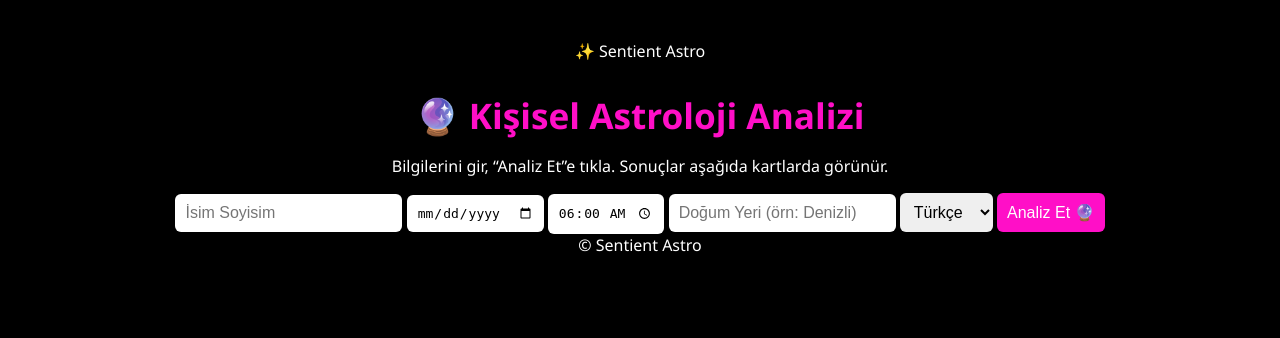
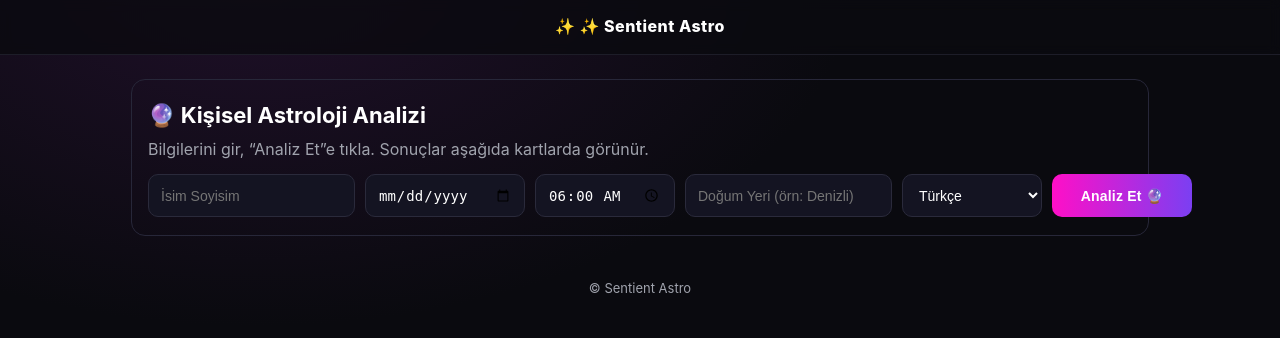
Before and after one commit to omertekin1409/sentient-astro-final, a Flask app: page / in a window 1280 px wide. Shown: the top 338 px of the page. Run offline with Flask 3, Linux system fonts and the light colour scheme.

Commit message:
Refactor CSS with variables and modern layout

```diff
--- a/static/style.css
+++ b/static/style.css
@@ -1,51 +1,84 @@
-body {
-  background-color: #000;
-  color: #fff;
-  font-family: "Segoe UI", sans-serif;
-  text-align: center;
-  margin: 0;
-  padding: 40px;
+:root{
+  --bg:#0a0a0f;
+  --card:#12121a;
+  --muted:#a0a3ad;
+  --accent:#ff0fc7;
+  --rail:#262636;
+}
+*{box-sizing:border-box}
+html,body{margin:0;padding:0}
+body{
+  background: radial-gradient(1000px 600px at 20% -10%, #20102a 0%, #0a0a0f 60%) no-repeat,
+             var(--bg);
+  color:#fff;
+  font: 16px/1.6 "Inter", "Segoe UI", system-ui, -apple-system, sans-serif;
 }
 
-h1 {
-  color: #ff0fc7;
-  font-size: 2.2em;
-  margin-bottom: 10px;
+.topbar{
+  display:flex;align-items:center;justify-content:center;
+  padding:14px 20px;border-bottom:1px solid #1d1d28;
+  position:sticky;top:0;background:rgba(10,10,15,.8);backdrop-filter: blur(6px);
+}
+.logo{font-weight:800;letter-spacing:.5px;color:#fff}
+.logo::before{content:"✨ ";color:var(--accent)}
+
+.container{max-width:1050px;margin:24px auto;padding:0 16px}
+.panel{
+  background: transparent;border:1px solid #272739;border-radius:14px;
+  padding:18px 16px;margin-bottom:18px;
+}
+h1{margin:0 0 4px;font-size:22px}
+.sub{color:var(--muted);margin:0 0 12px}
+
+.form{display:grid;grid-template-columns:1fr 160px 140px 1fr 140px 140px;gap:10px}
+.form input,.form select,.form button{
+  background:#141422;color:#fff;border:1px solid #2a2a3b;border-radius:10px;
+  padding:10px 12px;font-size:14px;outline:none;
+}
+.form button{
+  background:linear-gradient(90deg, #ff0fc7, #7b3ff2);
+  border:none;cursor:pointer;font-weight:700;letter-spacing:.2px;
+  transition: transform .08s ease;
+}
+.form button:disabled{opacity:.6;cursor:not-allowed}
+.form button:active{transform:scale(.98)}
+
+.grid{
+  display:grid;grid-template-columns:repeat(3,1fr);gap:14px;
+}
+@media (max-width: 980px){ .grid{grid-template-columns:1fr 1fr} }
+@media (max-width: 680px){
+  .grid{grid-template-columns:1fr}
+  .form{grid-template-columns:1fr 1fr}
 }
 
-.form-container {
-  margin: 20px auto;
-  display: flex;
-  flex-wrap: wrap;
-  justify-content: center;
-  gap: 10px;
+.card{
+  background:linear-gradient(180deg, rgba(255,255,255,.02), rgba(255,255,255,.00));
+  border:1px solid #26263a;border-radius:16px;padding:16px 16px 12px;
+  box-shadow: 0 0 0 1px rgba(255,255,255,.02) inset;
+}
+.card h3{margin:0 0 10px;font-size:16px}
+.card h3::after{content:"";display:block;height:1px;background:#2a2a3b;margin-top:8px}
+
+.muted{color:var(--muted);margin:.3rem 0 0}
+
+.bar{margin:8px 0 10px}
+.bar-top{display:flex;justify-content:space-between;color:#e3e3ee;font-size:13px;margin-bottom:6px}
+.bar-rail{
+  width:100%;height:10px;border-radius:999px;background:var(--rail);
+  outline:1px solid rgba(255,255,255,.03);
+}
+.bar-fill{
+  height:100%;border-radius:999px;
+  background:linear-gradient(90deg,#ff0fc7,#7b3ff2);
+  box-shadow:0 0 10px rgba(255,15,199,.35);
 }
 
-input, select, button {
-  padding: 10px;
-  border-radius: 6px;
-  border: none;
-  font-size: 1em;
+.callout{
+  margin-top:10px;padding:10px 12px;border:1px dashed #6f46f7;border-radius:12px;
+  background:rgba(127,70,247,.08);color:#e9ddff
 }
 
-button {
-  background-color: #ff0fc7;
-  color: white;
-  cursor: pointer;
-  transition: 0.3s;
+.foot{
+  margin:24px 0 40px;text-align:center;color:var(--muted);font-size:13px
 }
-
-button:hover {
-  background-color: #e408b8;
-}
-
-.result-card {
-  background: rgba(255, 255, 255, 0.05);
-  border: 1px solid #ff0fc7;
-  border-radius: 12px;
-  padding: 20px;
-  max-width: 600px;
-  margin: 30px auto;
-  text-align: left;
-  line-height: 1.5;
-}
```
